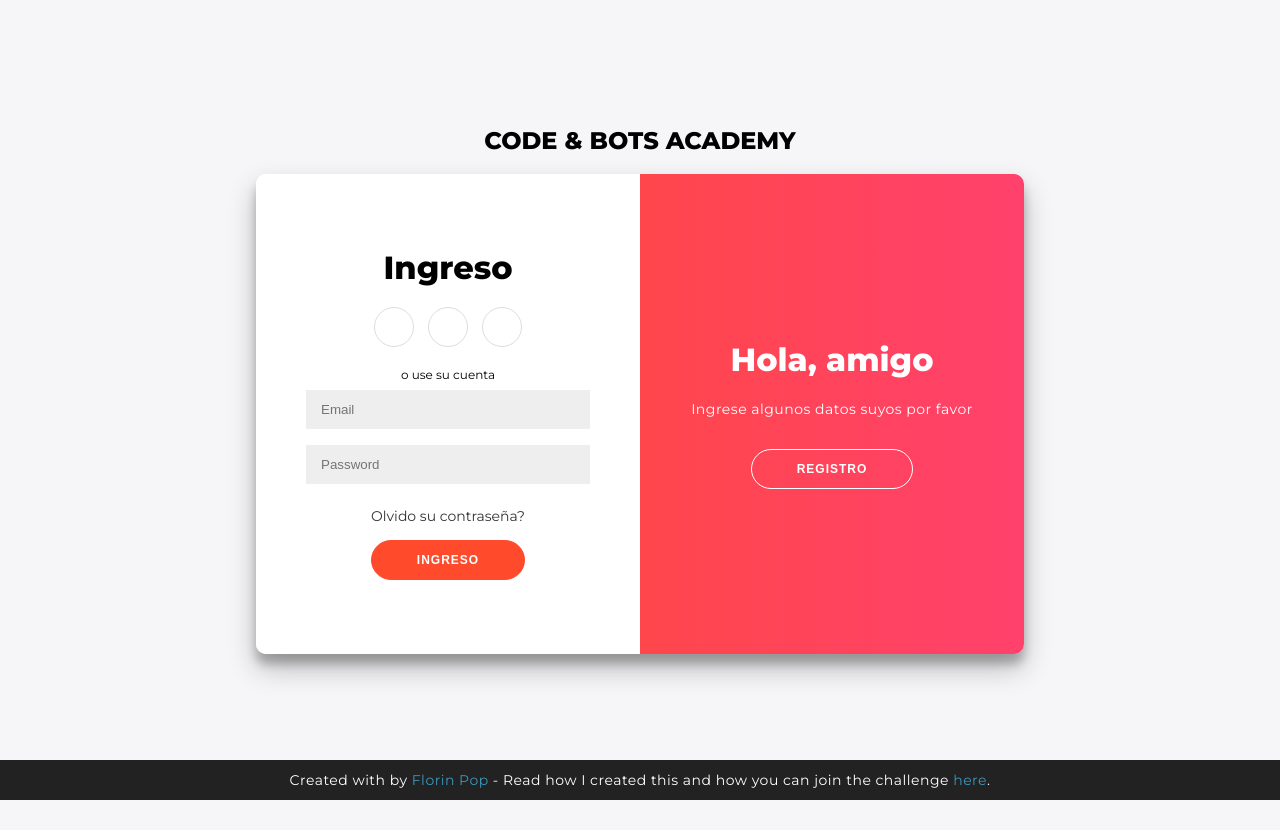
After one commit to CodeBotsAcademy/CBA-LMS, a Django app: template CBA_LMS/templates/login.html in a window 1280 px wide. The commit adds this page. Run offline with Django 5.2, Linux system fonts and the light colour scheme; the template is opened without the code that fills it, so the values that code supplies are empty.

Commit message:
Update 4

```diff
--- a/CBA_LMS/CBA_LMS/models.py
+++ b/CBA_LMS/CBA_LMS/models.py
@@ -1,4 +1,4 @@
 from django.db import models
 
 class Imagen(models.Model):
-    imagen = models.ImageField(upload_to='media/')
+    image = models.ImageField(upload_to = 'media/')
--- /dev/null
+++ b/CBA_LMS/static/css/login.css
@@ -0,0 +1,251 @@
+@import url('https://fonts.googleapis.com/css?family=Montserrat:400,800');
+
+* {
+	box-sizing: border-box;
+}
+
+body {
+	background: #f6f5f7;
+	display: flex;
+	justify-content: center;
+	align-items: center;
+	flex-direction: column;
+	font-family: 'Montserrat', sans-serif;
+	height: 100vh;
+	margin: -20px 0 50px;
+}
+
+h1 {
+	font-weight: bold;
+	margin: 0;
+}
+
+h2 {
+	text-align: center;
+}
+
+p {
+	font-size: 14px;
+	font-weight: 100;
+	line-height: 20px;
+	letter-spacing: 0.5px;
+	margin: 20px 0 30px;
+}
+
+span {
+	font-size: 12px;
+}
+
+a {
+	color: #333;
+	font-size: 14px;
+	text-decoration: none;
+	margin: 15px 0;
+}
+
+button {
+	border-radius: 20px;
+	border: 1px solid #FF4B2B;
+	background-color: #FF4B2B;
+	color: #FFFFFF;
+	font-size: 12px;
+	font-weight: bold;
+	padding: 12px 45px;
+	letter-spacing: 1px;
+	text-transform: uppercase;
+	transition: transform 80ms ease-in;
+}
+
+button:active {
+	transform: scale(0.95);
+}
+
+button:focus {
+	outline: none;
+}
+
+button.ghost {
+	background-color: transparent;
+	border-color: #FFFFFF;
+}
+
+form {
+	background-color: #FFFFFF;
+	display: flex;
+	align-items: center;
+	justify-content: center;
+	flex-direction: column;
+	padding: 0 50px;
+	height: 100%;
+	text-align: center;
+}
+
+input {
+	background-color: #eee;
+	border: none;
+	padding: 12px 15px;
+	margin: 8px 0;
+	width: 100%;
+}
+
+.container {
+	background-color: #fff;
+	border-radius: 10px;
+  	box-shadow: 0 14px 28px rgba(0,0,0,0.25),
+			0 10px 10px rgba(0,0,0,0.22);
+	position: relative;
+	overflow: hidden;
+	width: 768px;
+	max-width: 100%;
+	min-height: 480px;
+}
+
+.form-container {
+	position: absolute;
+	top: 0;
+	height: 100%;
+	transition: all 0.6s ease-in-out;
+}
+
+.sign-in-container {
+	left: 0;
+	width: 50%;
+	z-index: 2;
+}
+
+.container.right-panel-active .sign-in-container {
+	transform: translateX(100%);
+}
+
+.sign-up-container {
+	left: 0;
+	width: 50%;
+	opacity: 0;
+	z-index: 1;
+}
+
+.container.right-panel-active .sign-up-container {
+	transform: translateX(100%);
+	opacity: 1;
+	z-index: 5;
+	animation: show 0.6s;
+}
+
+@keyframes show {
+	0%, 49.99% {
+		opacity: 0;
+		z-index: 1;
+	}
+
+	50%, 100% {
+		opacity: 1;
+		z-index: 5;
+	}
+}
+
+.overlay-container {
+	position: absolute;
+	top: 0;
+	left: 50%;
+	width: 50%;
+	height: 100%;
+	overflow: hidden;
+	transition: transform 0.6s ease-in-out;
+	z-index: 100;
+}
+
+.container.right-panel-active .overlay-container{
+	transform: translateX(-100%);
+}
+
+.overlay {
+	background: #FF416C;
+	background: -webkit-linear-gradient(to right, #FF4B2B, #FF416C);
+	background: linear-gradient(to right, #FF4B2B, #FF416C);
+	background-repeat: no-repeat;
+	background-size: cover;
+	background-position: 0 0;
+	color: #FFFFFF;
+	position: relative;
+	left: -100%;
+	height: 100%;
+	width: 200%;
+  	transform: translateX(0);
+	transition: transform 0.6s ease-in-out;
+}
+
+.container.right-panel-active .overlay {
+  	transform: translateX(50%);
+}
+
+.overlay-panel {
+	position: absolute;
+	display: flex;
+	align-items: center;
+	justify-content: center;
+	flex-direction: column;
+	padding: 0 40px;
+	text-align: center;
+	top: 0;
+	height: 100%;
+	width: 50%;
+	transform: translateX(0);
+	transition: transform 0.6s ease-in-out;
+}
+
+.overlay-left {
+	transform: translateX(-20%);
+}
+
+.container.right-panel-active .overlay-left {
+	transform: translateX(0);
+}
+
+.overlay-right {
+	right: 0;
+	transform: translateX(0);
+}
+
+.container.right-panel-active .overlay-right {
+	transform: translateX(20%);
+}
+
+.social-container {
+	margin: 20px 0;
+}
+
+.social-container a {
+	border: 1px solid #DDDDDD;
+	border-radius: 50%;
+	display: inline-flex;
+	justify-content: center;
+	align-items: center;
+	margin: 0 5px;
+	height: 40px;
+	width: 40px;
+}
+
+footer {
+    background-color: #222;
+    color: #fff;
+    font-size: 14px;
+    bottom: 0;
+    position: fixed;
+    left: 0;
+    right: 0;
+    text-align: center;
+    z-index: 999;
+}
+
+footer p {
+    margin: 10px 0;
+}
+
+footer i {
+    color: red;
+}
+
+footer a {
+    color: #3c97bf;
+    text-decoration: none;
+}
--- /dev/null
+++ b/CBA_LMS/templates/login.html
@@ -0,0 +1,68 @@
+<!DOCTYPE html>
+{% load static %}
+<html lang="en">
+<head>
+    <meta charset="UTF-8">
+    <meta name="viewport" content="width=device-width, initial-scale=1.0">
+    <link rel="stylesheet" href="{% static 'css/login.css' %}">
+    <title>Login</title>
+</head>
+<body>
+    <h2>CODE & BOTS ACADEMY</h2>
+<div class="container" id="container">
+	<div class="form-container sign-up-container">
+		<form action="#">
+			<h1>Crear una cuenta</h1>
+			<div class="social-container">
+				<a href="#" class="social"><i class="fab fa-facebook-f"></i></a>
+				<a href="#" class="social"><i class="fab fa-google-plus-g"></i></a>
+				<a href="#" class="social"><i class="fab fa-linkedin-in"></i></a>
+			</div>
+			<span>o use su email para registrarse</span>
+			<input type="text" placeholder="Name" />
+			<input type="email" placeholder="Email" />
+			<input type="password" placeholder="Password" />
+			<button>Registro</button>
+		</form>
+	</div>
+	<div class="form-container sign-in-container">
+		<form action="#">
+			<h1>Ingreso</h1>
+			<div class="social-container">
+				<a href="#" class="social"><i class="fab fa-facebook-f"></i></a>
+				<a href="#" class="social"><i class="fab fa-google-plus-g"></i></a>
+				<a href="#" class="social"><i class="fab fa-linkedin-in"></i></a>
+			</div>
+			<span>o use su cuenta</span>
+			<input type="email" placeholder="Email" />
+			<input type="password" placeholder="Password" />
+			<a href="#">Olvido su contraseña?</a>
+			<button>Ingreso</button>
+		</form>
+	</div>
+	<div class="overlay-container">
+		<div class="overlay">
+			<div class="overlay-panel overlay-left">
+				<h1>Bienvenido de nuevo!</h1>
+				<p>Use sus credenciales para acceder</p>
+				<button class="ghost" id="signIn">Ingreso</button>
+			</div>
+			<div class="overlay-panel overlay-right">
+				<h1>Hola, amigo</h1>
+				<p>Ingrese algunos datos suyos por favor</p>
+				<button class="ghost" id="signUp">Registro</button>
+			</div>
+		</div>
+	</div>
+</div>
+
+<footer>
+	<p>
+		Created with <i class="fa fa-heart"></i> by
+		<a target="_blank" href="https://florin-pop.com">Florin Pop</a>
+		- Read how I created this and how you can join the challenge
+		<a target="_blank" href="https://www.florin-pop.com/blog/2019/03/double-slider-sign-in-up-form/">here</a>.
+	</p>
+</footer>
+</body>
+</html>
```
Also changed, not shown: CBA_LMS/CBA_LMS/settings.py (+5 -10 lines), CBA_LMS/CBA_LMS/urls.py (+3 -18 lines), CBA_LMS/CBA_LMS/views.py (+7 -1 lines), CBA_LMS/static/js/login.js (added, +11 -0 lines), CBA_LMS/templates/index.html (+13 -13 lines).
